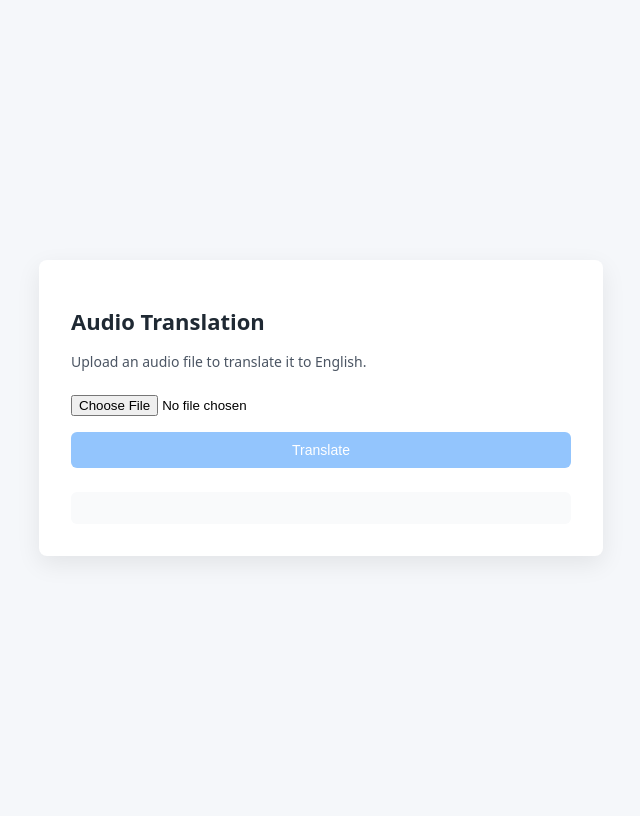
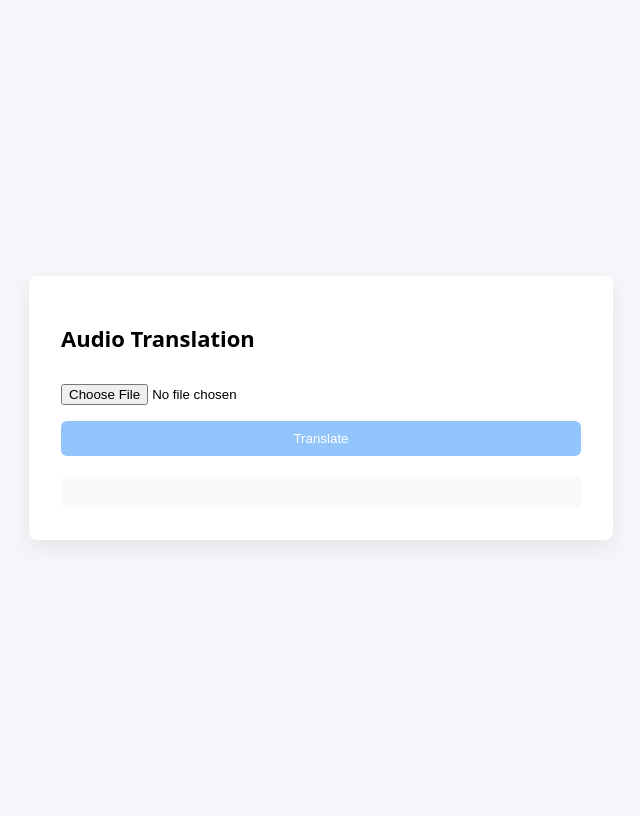
Before and after one commit to Sam-EQ/demo, a FastAPI app: page / in a window 1280 px wide. Shown: the whole page, without its empty margins (319-959 px from the left). Run offline with FastAPI, Linux system fonts and the light colour scheme.

Commit message:
Frontend bug fix

```diff
--- a/main.py
+++ b/main.py
@@ -1,15 +1,18 @@
 import os
 import tempfile
+import logging
+import asyncio
 import traceback
-import logging
+import json
 
 from fastapi import FastAPI, File, UploadFile, HTTPException, Request
-from fastapi.responses import HTMLResponse, JSONResponse
+from fastapi.responses import HTMLResponse, JSONResponse, StreamingResponse
 from fastapi.templating import Jinja2Templates
 from openai import OpenAI
 from dotenv import load_dotenv
 
-from audio_utils.preprocess import preprocess_audio
+
+
 
 load_dotenv()
 
@@ -27,68 +30,24 @@ client = OpenAI(api_key=api_key)
 templates = Jinja2Templates(directory="templates")
 
 
+
+ALLOWED_EXTENSIONS = {
+    ".mp3", ".mp4", ".mpeg", ".mpga", ".m4a", ".wav", ".webm"
+}
+
+CHUNK_SIZE_MB = 22
+CHUNK_SIZE_BYTES = CHUNK_SIZE_MB * 1024 * 1024
+
+
+
+def chunk_bytes(data: bytes, size: int):
+    for i in range(0, len(data), size):
+        yield data[i:i + size]
+
+
 @app.get("/", response_class=HTMLResponse)
 async def home(request: Request):
     return templates.TemplateResponse("index.html", {"request": request})
-
-
-@app.post("/api/translate")
-async def translate_audio(file: UploadFile = File(...)):
-    allowed_extensions = {
-        ".mp3", ".mp4", ".mpeg", ".mpga", ".m4a", ".wav", ".webm"
-    }
-
-    ext = os.path.splitext(file.filename)[1].lower()
-    if ext not in allowed_extensions:
-        raise HTTPException(status_code=400, detail="Unsupported file type")
-
-    data = await file.read()
-    size_mb = len(data) / (1024 * 1024)
-
-    if size_mb > 25:
-        raise HTTPException(status_code=400, detail="File exceeds 25 MB limit")
-
-    temp_path = None
-    processed_path = None
-
-    try:
-        # Save uploaded file
-        with tempfile.NamedTemporaryFile(delete=False, suffix=ext) as tmp:
-            tmp.write(data)
-            temp_path = tmp.name
-
-        logger.info("Preprocessing %s (%.2f MB)", file.filename, size_mb)
-
-        # Preprocess audio (trim silence, mono, 16kHz)
-        processed_path = preprocess_audio(temp_path)
-
-        logger.info("Translating processed audio")
-
-        # Send to OpenAI Whisper
-        with open(processed_path, "rb") as audio:
-            result = client.audio.translations.create(
-                model="whisper-1",
-                file=audio
-            )
-
-        return JSONResponse({
-            "success": True,
-            "text": result.text,
-            "filename": file.filename
-        })
-
-    except Exception as e:
-        logger.error("Translation failed: %s\n%s", e, traceback.format_exc())
-        raise HTTPException(status_code=500, detail="Translation failed")
-
-    finally:
-        # Cleanup temp files
-        for path in (temp_path, processed_path):
-            if path and os.path.exists(path):
-                try:
-                    os.remove(path)
-                except OSError:
-                    pass
 
 
 @app.get("/health")
@@ -96,6 +55,75 @@ async def health():
     return {"status": "ok"}
 
 
+async def translate_audio_stream(data: bytes, ext: str):
+    chunks = list(chunk_bytes(data, CHUNK_SIZE_BYTES))
+    total = len(chunks)
+
+    for index, chunk in enumerate(chunks, start=1):
+        temp_path = None
+
+        try:
+            with tempfile.NamedTemporaryFile(delete=False, suffix=ext) as tmp:
+                tmp.write(chunk)
+                temp_path = tmp.name
+
+            logger.info("Translating chunk %s/%s", index, total)
+
+            with open(temp_path, "rb") as audio:
+                result = await asyncio.to_thread(
+                    client.audio.translations.create,
+                    model="whisper-1",
+                    file=audio
+                )
+
+            payload = {
+                "chunk": index,
+                "total": total,
+                "text": result.text.strip()
+            }
+
+            yield (
+                "event: chunk\n"
+                f"data: {json.dumps(payload)}\n\n"
+            )
+
+        except Exception as e:
+            logger.error("Chunk failed: %s\n%s", e, traceback.format_exc())
+            yield (
+                "event: error\n"
+                f"data: {json.dumps({'error': str(e)})}\n\n"
+            )
+            return
+
+        finally:
+            if temp_path and os.path.exists(temp_path):
+                os.remove(temp_path)
+
+    yield (
+        "event: done\n"
+        f"data: {json.dumps({'status': 'done'})}\n\n"
+    )
+
+
+@app.post("/api/translate/stream")
+async def translate_audio_streaming(file: UploadFile = File(...)):
+    ext = os.path.splitext(file.filename)[1].lower()
+
+    if ext not in ALLOWED_EXTENSIONS:
+        raise HTTPException(status_code=400, detail="Unsupported file type")
+
+    data = await file.read()
+    size_mb = len(data) / (1024 * 1024)
+
+    if size_mb > 250:
+        raise HTTPException(status_code=400, detail="File too large")
+
+    return StreamingResponse(
+        translate_audio_stream(data, ext),
+        media_type="text/event-stream"
+    )
+
+
 if __name__ == "__main__":
     import uvicorn
     uvicorn.run("main:app", host="0.0.0.0", port=8000)
--- a/templates/index.html
+++ b/templates/index.html
@@ -2,91 +2,72 @@
 <html lang="en">
 <head>
     <meta charset="UTF-8">
-    <meta name="viewport" content="width=device-width, initial-scale=1.0">
     <title>Audio Translation</title>
+    <meta name="viewport" content="width=device-width, initial-scale=1">
 
     <style>
         body {
-            font-family: system-ui, -apple-system, BlinkMacSystemFont, "Segoe UI", sans-serif;
-            background-color: #f5f7fa;
+            font-family: system-ui, sans-serif;
+            background: #f5f7fa;
+            display: flex;
+            justify-content: center;
+            align-items: center;
             min-height: 100vh;
-            display: flex;
-            align-items: center;
-            justify-content: center;
         }
 
         .container {
-            background: #ffffff;
+            background: white;
             padding: 32px;
+            width: 520px;
             border-radius: 8px;
-            width: 100%;
-            max-width: 500px;
-            box-shadow: 0 8px 24px rgba(0,0,0,0.08);
+            box-shadow: 0 8px 24px rgba(0,0,0,.08);
         }
 
         h1 {
             font-size: 22px;
-            margin-bottom: 16px;
-            color: #1f2933;
         }
 
-        p {
-            color: #4b5563;
-            font-size: 14px;
-            margin-bottom: 24px;
-        }
-
-        input[type="file"] {
-            display: block;
-            margin-bottom: 16px;
+        input {
+            margin: 16px 0;
         }
 
         button {
             width: 100%;
             padding: 10px;
-            background-color: #2563eb;
+            background: #2563eb;
             color: white;
             border: none;
             border-radius: 6px;
-            font-size: 14px;
             cursor: pointer;
         }
 
         button:disabled {
-            background-color: #93c5fd;
-            cursor: not-allowed;
+            background: #93c5fd;
         }
 
         .status {
-            margin-top: 16px;
-            font-size: 14px;
-            color: #374151;
+            margin-top: 12px;
         }
 
         .error {
             color: #dc2626;
-            margin-top: 16px;
-            font-size: 14px;
+            margin-top: 12px;
         }
 
         .result {
-            margin-top: 24px;
+            margin-top: 20px;
             padding: 16px;
             background: #f9fafb;
             border-radius: 6px;
-            font-size: 14px;
             white-space: pre-wrap;
-            color: #111827;
         }
     </style>
 </head>
 <body>
 <div class="container">
     <h1>Audio Translation</h1>
-        <p>Upload an audio file to translate it to English.</p>
 
-        <input type="file" id="fileInput" accept=".mp3,.mp4,.mpeg,.mpga,.m4a,.wav,.webm">
-
+    <input type="file" id="fileInput">
     <button id="translateBtn" disabled>Translate</button>
 
     <div class="status" id="status"></div>
@@ -95,50 +76,70 @@
 </div>
 
 <script>
-        const fileInput = document.getElementById('fileInput');
-        const translateBtn = document.getElementById('translateBtn');
-        const status = document.getElementById('status');
-        const error = document.getElementById('error');
-        const result = document.getElementById('result');
+const fileInput = document.getElementById("fileInput");
+const translateBtn = document.getElementById("translateBtn");
+const status = document.getElementById("status");
+const error = document.getElementById("error");
+const result = document.getElementById("result");
 
-        let selectedFile = null;
-
-        fileInput.addEventListener('change', () => {
-            selectedFile = fileInput.files[0];
-            translateBtn.disabled = !selectedFile;
-            error.textContent = '';
-            result.textContent = '';
+fileInput.addEventListener("change", () => {
+    translateBtn.disabled = !fileInput.files.length;
+    error.textContent = "";
+    result.textContent = "";
 });
 
-        translateBtn.addEventListener('click', async () => {
-            if (!selectedFile) return;
+translateBtn.addEventListener("click", async () => {
+    const file = fileInput.files[0];
+    if (!file) return;
 
     translateBtn.disabled = true;
-            status.textContent = 'Translating...';
-            error.textContent = '';
-            result.textContent = '';
+    status.textContent = "Uploading & translating...";
+    error.textContent = "";
+    result.textContent = "";
 
     const formData = new FormData();
-            formData.append('file', selectedFile);
+    formData.append("file", file);
 
-            try {
-                const response = await fetch('/api/translate', {
-                    method: 'POST',
+    const response = await fetch("/api/translate/stream", {
+        method: "POST",
         body: formData
     });
 
-                const data = await response.json();
+    const reader = response.body.getReader();
+    const decoder = new TextDecoder();
 
-                if (!response.ok) {
-                    throw new Error(data.detail || 'Translation failed');
+    while (true) {
+        const { value, done } = await reader.read();
+        if (done) break;
+
+        const text = decoder.decode(value, { stream: true });
+        const events = text.split("\n\n");
+
+        for (const evt of events) {
+            if (!evt.trim()) continue;
+
+            const lines = evt.split("\n");
+            const eventType = lines.find(l => l.startsWith("event:"))?.slice(7);
+            const dataLine = lines.find(l => l.startsWith("data:"))?.slice(6);
+
+            if (!eventType || !dataLine) continue;
+
+            const payload = JSON.parse(dataLine);
+
+            if (eventType === "chunk") {
+                result.textContent += payload.text + " ";
             }
 
-                result.textContent = data.text;
-            } catch (err) {
-                error.textContent = err.message || 'An error occurred';
-            } finally {
-                status.textContent = '';
+            if (eventType === "error") {
+                error.textContent = payload.error;
                 translateBtn.disabled = false;
+            }
+
+            if (eventType === "done") {
+                status.textContent = "Translation complete";
+                translateBtn.disabled = false;
+            }
+        }
     }
 });
 </script>
```
Also changed, not shown: 2 other files. Lines whose indentation alone changed are shown as unchanged.
